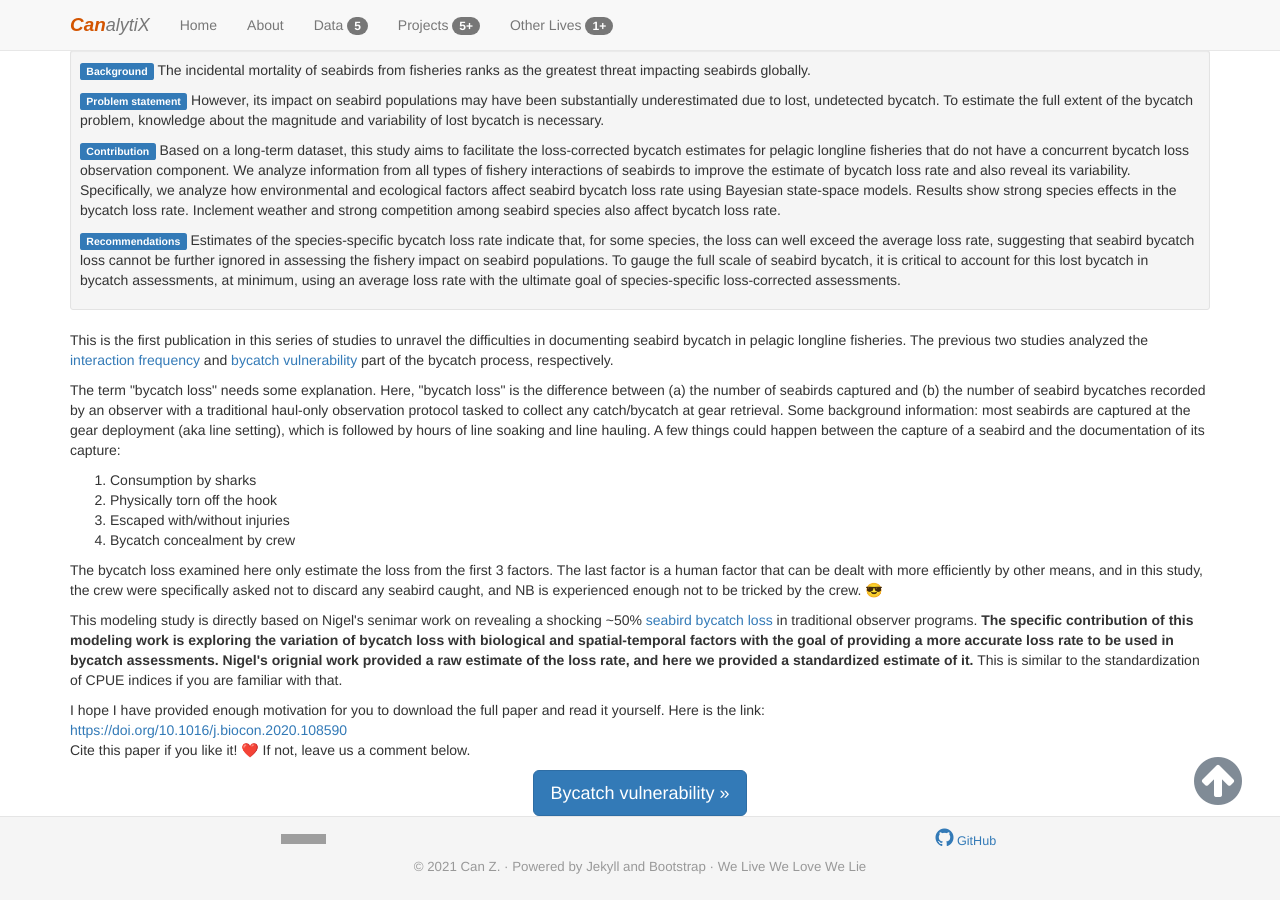
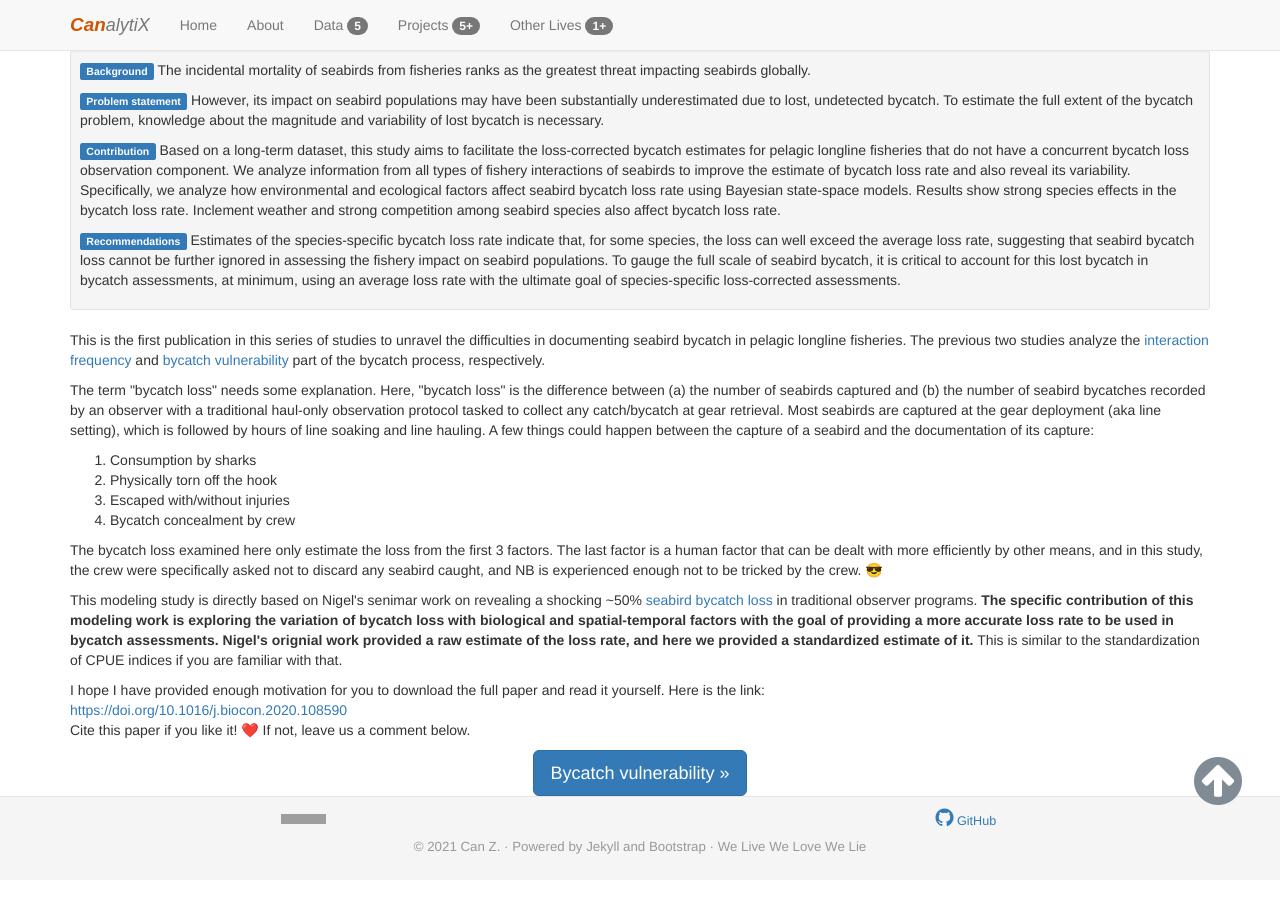
Before and after one commit to HVoltBb/HVoltBb.github.io, a Jekyll site: the page built from random/posts/birdbycatch_paper2021_3.html, in a window 1280 px wide and 900 px high, scrolled down 653 px. Built offline with Jekyll 4.4.1, drawn with Linux system fonts in a browser that asks for light colours; comment, search, counter and statistics services are not loaded; grey boxes are pictures that could not be loaded.

Commit message:
Update birdbycatch_paper2021_3.html

```diff
--- a/random/posts/birdbycatch_paper2021_3.html
+++ b/random/posts/birdbycatch_paper2021_3.html
@@ -25,9 +25,9 @@ description: Read seabird bycatch loss in pelagic longline fisheries with Can Zh
 <p><span class="label label-primary">Recommendations</span> Estimates of the species-specific bycatch loss rate indicate that, for some species, the loss can well exceed the average loss rate, suggesting that seabird bycatch loss cannot be further ignored in assessing the fishery impact on seabird populations. To gauge the full scale of seabird bycatch, it is critical to account for this lost bycatch in bycatch assessments, at minimum, using an average loss rate with the ultimate goal of species-specific loss-corrected assessments.</p>
 </div>
 
-<p>This is the first publication in this series of studies to unravel the difficulties in documenting seabird bycatch in pelagic longline fisheries. The previous two studies analyzed the <a href="/random/posts/birdbycatch_paper2021_2.html">interaction frequency</a> and <a href="/random/posts/birdbycatch_paper2021.html">bycatch vulnerability</a> part of the bycatch process, respectively.
+<p>This is the first publication in this series of studies to unravel the difficulties in documenting seabird bycatch in pelagic longline fisheries. The previous two studies analyze the <a href="/random/posts/birdbycatch_paper2021_2.html">interaction frequency</a> and <a href="/random/posts/birdbycatch_paper2021.html">bycatch vulnerability</a> part of the bycatch process, respectively.
 
-<p>The term "bycatch loss" needs some explanation. Here, "bycatch loss" is the difference between (a) the number of seabirds captured and (b) the number of seabird bycatches recorded by an observer with a traditional haul-only observation protocol tasked to collect any catch/bycatch at gear retrieval. Some background information: most seabirds are captured at the gear deployment (aka line setting), which is followed by hours of line soaking and line hauling. A few things could happen between the capture of a seabird and the documentation of its capture:</p>
+<p>The term "bycatch loss" needs some explanation. Here, "bycatch loss" is the difference between (a) the number of seabirds captured and (b) the number of seabird bycatches recorded by an observer with a traditional haul-only observation protocol tasked to collect any catch/bycatch at gear retrieval. Most seabirds are captured at the gear deployment (aka line setting), which is followed by hours of line soaking and line hauling. A few things could happen between the capture of a seabird and the documentation of its capture:</p>
 <ol>
 	<li>Consumption by sharks</li>
 	<li>Physically torn off the hook</li>
```
